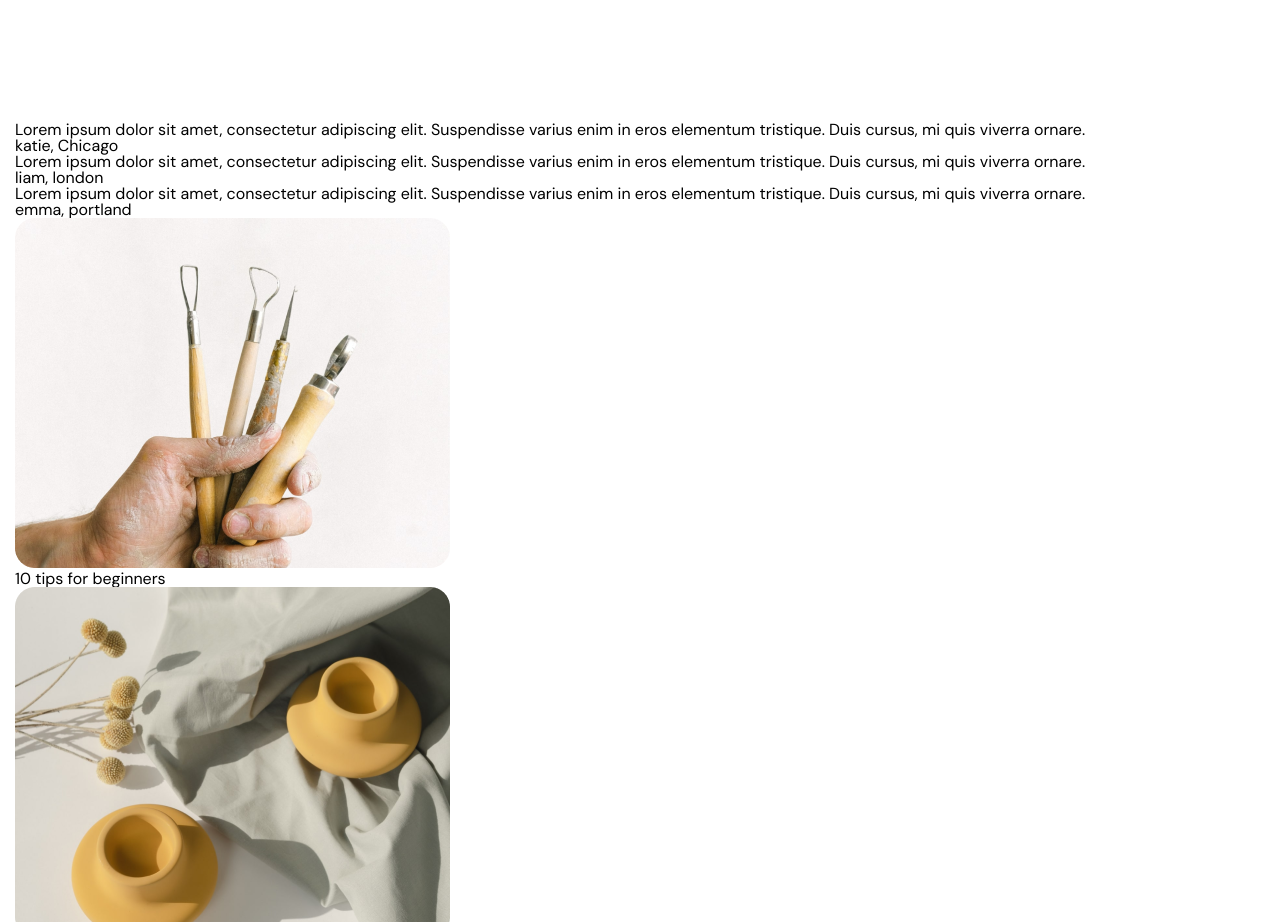
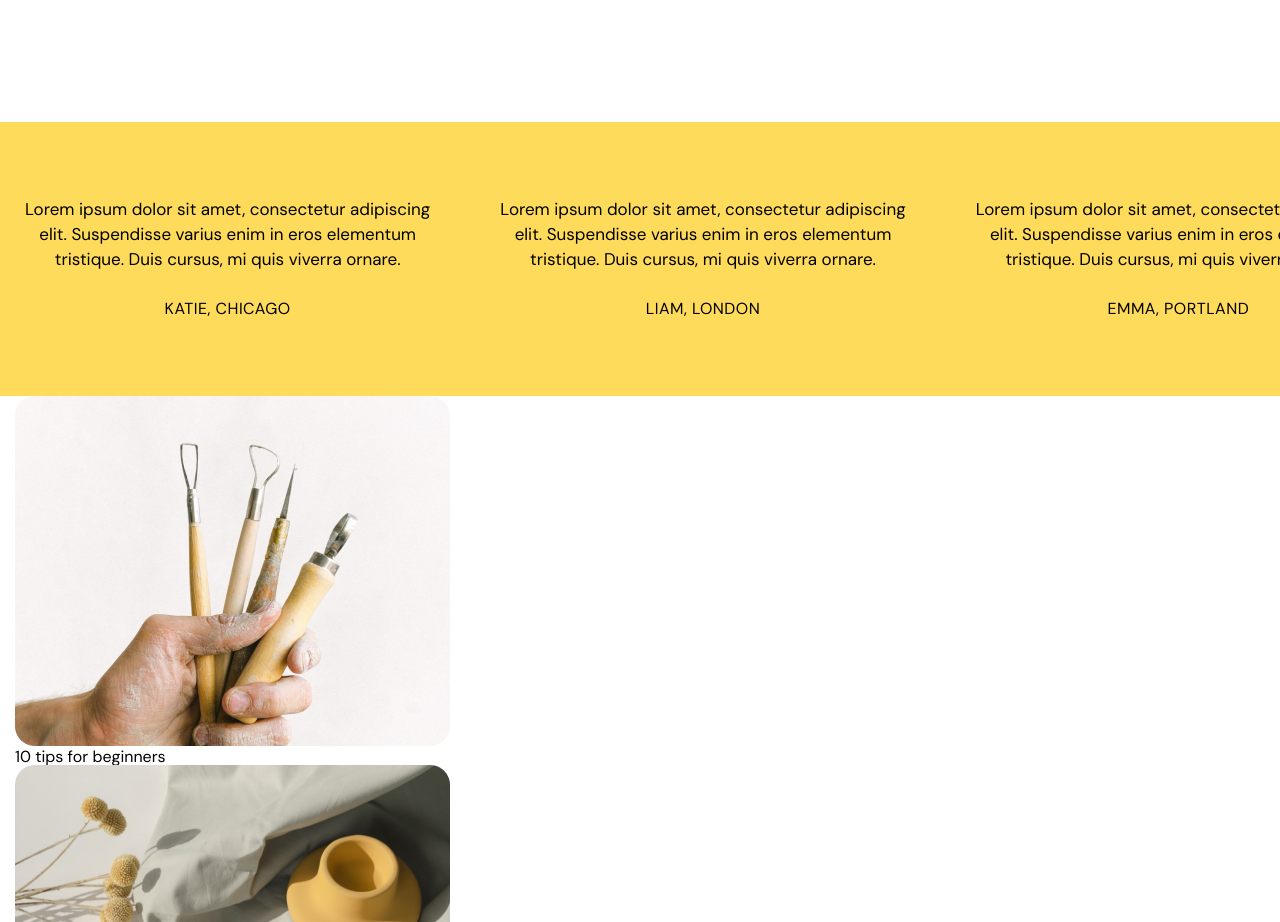
Before and after one commit to balloon383/landing_studio_polly, a website: page app/index.html in a window 1280 px wide. Shown: the part 4460-5382 px from the top of the page. Drawn offline with Linux system fonts and the light colour scheme.

Commit message:
styled responses container

```diff
--- a/app/scss/style.scss
+++ b/app/scss/style.scss
@@ -499,23 +499,44 @@ svg{
 
     // .responses__box
 
-    &__box {}
+    &__box {
+        background-color: $yellow-bg;
+        padding: 75px 0px;
+    }
 
     // .responses__container
 
-    &__container {}
+    &__container {
+        display: flex;
+        justify-content: space-between;
+        align-items: center;
+        column-gap: 50px;
+    }
 
     // .responses__card
 
-    &__card {}
+    &__card {
+        flex: 1 1 33%;
+        text-align: center;
+    }
 
     // .responses__text
 
-    &__text {}
+    &__text {
+        font-size: 17px;
+        line-height: 25px;
+        margin-bottom: 25px;
+    }
 
     // .responses__name
 
-    &__name {}
+    &__name {
+        font-size: 16px;
+        line-height: 24px;
+        text-align: center;
+        letter-spacing: 0.48px;
+        text-transform: uppercase;
+    }
 }
 
 .articles {
```
Also changed, not shown: app/css/style.min.css.
